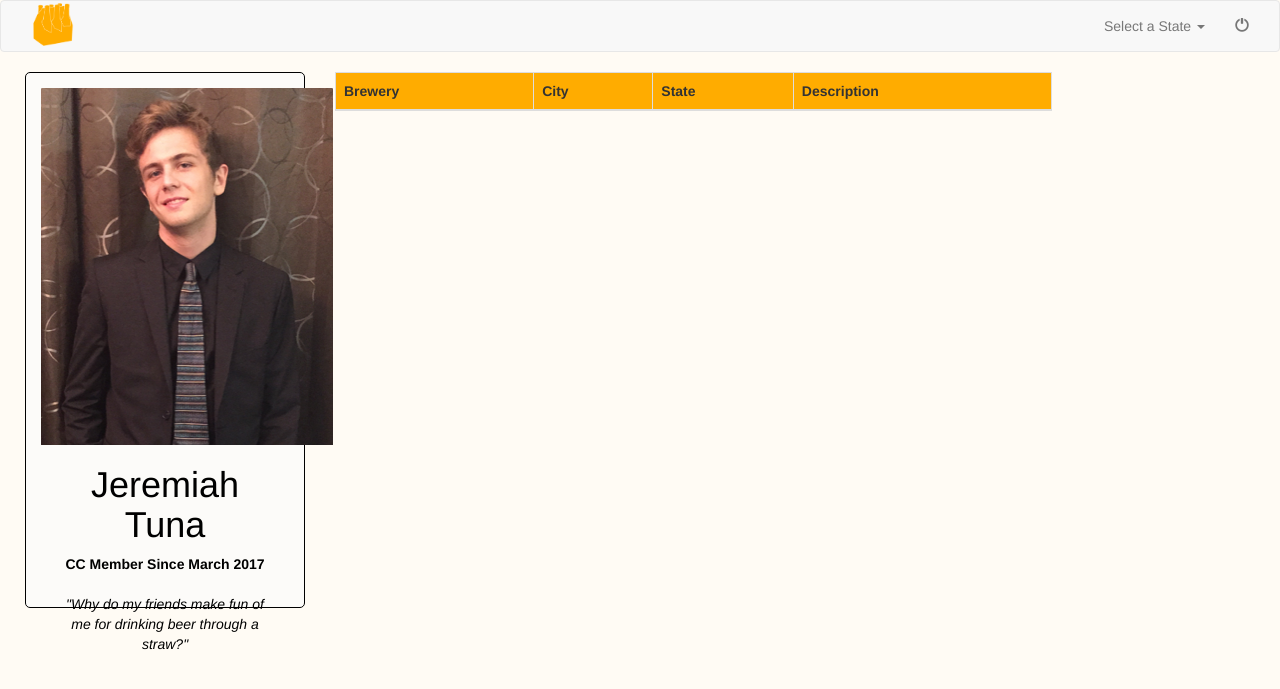
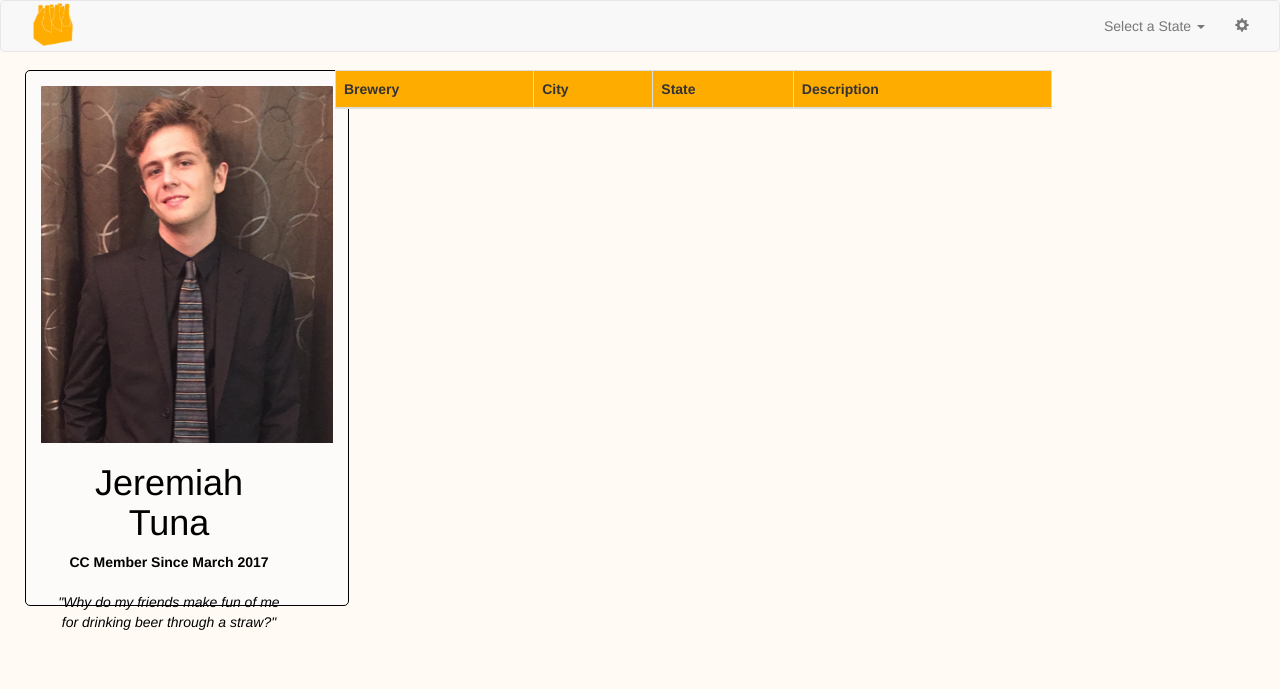
Before and after one commit to Jeffb3518/CraftCooler, a PHP site: page /public/profile.html in a window 1280 px wide. Shown: the top 689 px of the page. Run offline with PHP 8.4, Linux system fonts and the light colour scheme; lists and menus that the app fills with data are empty; some libraries are stand-ins or nearby versions.

Commit message:
post class

```diff
--- a/public/css/style.css
+++ b/public/css/style.css
@@ -50,7 +50,7 @@ body {
     border:1px solid black;
     border-radius: 5px;
     padding: 15px;
-    background-color:   #fcfbf9;
+    background-color: #fcfbf9;
     background-clip: inherit;
     margin-left: 10px;
     padding-bottom: 162px
@@ -82,6 +82,7 @@ body {
 
 #bio-info {
     text-align: center;
+    width: 20%;
 }
 
 #dropdown{
@@ -121,3 +122,9 @@ body {
     margin-top: 0px;
     margin-bottom: 0px;
 }
+
+#nav-top{
+    position: fixed;
+    width: 100%;
+    z-index: +5;
+}
--- a/public/profile.html
+++ b/public/profile.html
@@ -33,7 +33,7 @@
 <body>
 
 <!--navbar-->
-<nav class="navbar navbar-default">
+<nav class="navbar navbar-default" id="nav-top">
   <div class="container-fluid">
     <!-- Brand and toggle get grouped for better mobile display -->
     <div class="navbar-header">
@@ -116,19 +116,18 @@
                     </ul>
                 </li>
             </li>
-
-        <li><a href="#"><span class="glyphicon glyphicon-off" aria-hidden="true"></span></a></li>
-
+        <li><a href="#"><span class="glyphicon glyphicon-cog" aria-hidden="true"></span></a></li>
       </ul>
     </div><!-- /.navbar-collapse -->
   </div><!-- /.container-fluid -->
 </nav>
 
+<div style="position: absolute; width: 100%;top: 70px;">
 <!--Profile info-->
     <div class="container col-md-3" >
-        <div id="main-bio">
-            <img src="./images/profile1.png" class="img" alt="#" width="292" height="357">
-            <div class="container col-md-12" id="bio-info">
+        <div id="main-bio" style="position: fixed">
+            <img src="./images/profile1.png" class="img" alt="#">
+            <div class="container col-md-3" id="bio-info" style="position: fixed">
                 <h1>Jeremiah Tuna</h1>
                 <b>CC Member Since March 2017</b>
                 <br><br>
@@ -157,6 +156,7 @@
             </tbody>
         </table>
     </div>
+</div>
 
     <script src="./js/frontEndData.js"></script>
 
```
Lines whose indentation alone changed are shown as unchanged.
